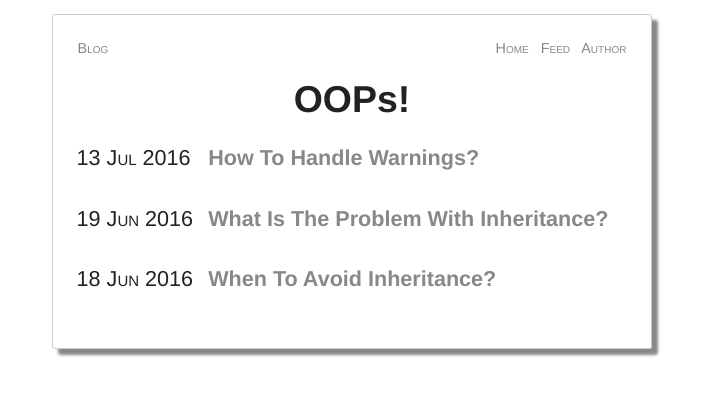
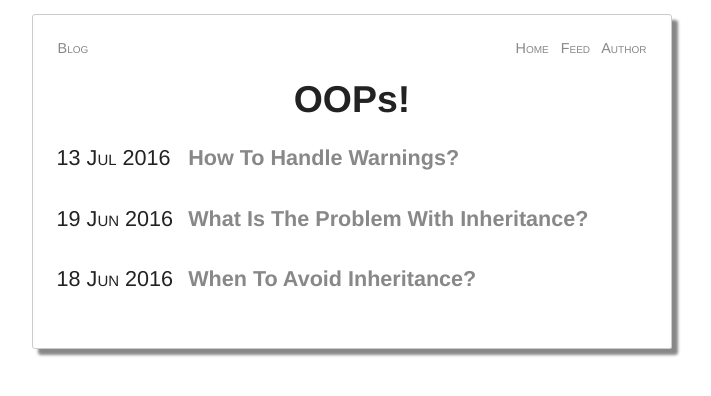
Before and after one commit to woj-tek/petozoltan.github.io, a Jekyll site: the page built from index.html, in a window 1280 px wide. Shown: the top 396 px of the page, without its empty margins (288-999 px from the left). Built offline with Jekyll 4.4.1, drawn with Linux system fonts in a browser that asks for light colours.

Commit message:
Update main.css

```diff
--- a/css/main.css
+++ b/css/main.css
@@ -11,7 +11,7 @@ body {
 .default_content {
     margin: 1em auto;
     width: 100%;
-	max-width: 600px;
+	max-width: 640px;
 
 	border-radius: 3px 3px 3px 3px;
 	border-width: 1px;
```
